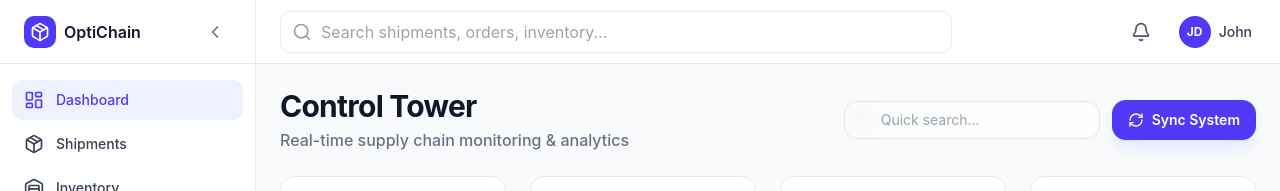
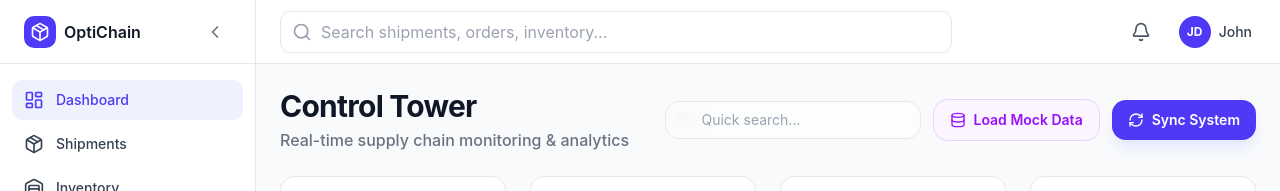
Before and after one commit to saurabh7889/OptiChain, a React (Vite) app: page / in a window 1280 px wide. Shown: the top 191 px of the page. Built offline with nearby package versions, Linux system fonts and the light colour scheme.

Commit message:
mock data addition

```diff
--- a/src/app/components/pages/Dashboard.tsx
+++ b/src/app/components/pages/Dashboard.tsx
@@ -1,8 +1,11 @@
-import { Package, TruckIcon, AlertTriangle, Warehouse, Activity, Zap, RefreshCw, Search, Box } from 'lucide-react';
+import { Package, TruckIcon, AlertTriangle, Warehouse, Activity, Zap, RefreshCw, Search, Box, Database } from 'lucide-react';
 import { KPICard } from '../shared/KPICard';
 import { AlertCard } from '../shared/AlertCard';
 import { useDashboard } from '../../hooks/useDashboard';
 import { useShipments } from '../../hooks/useShipments';
+import { useVehicles } from '../../hooks/useVehicles';
+import { useInventory } from '../../hooks/useInventory';
+import { useOrders } from '../../hooks/useOrders';
 import { toast } from 'sonner';
 import { useNavigate } from 'react-router';
 import { MapContainer, TileLayer, Marker, Popup, useMap } from 'react-leaflet';
@@ -32,8 +35,27 @@ function MapView({ center, zoom }: { center: [number, number], zoom: number }) {
 
 export function Dashboard() {
   const { data, loading, error, dismissAlert, clearAllAlerts, refreshData } = useDashboard();
-  const { shipments } = useShipments();
+  const { shipments, loadMockData: loadShipments, clearData: clearShipments } = useShipments();
+  const { loadMockData: loadVehicles, clearData: clearVehicles } = useVehicles();
+  const { loadMockData: loadInventory, clearData: clearInventory } = useInventory();
+  const { loadMockData: loadOrders, clearData: clearOrders } = useOrders();
   const navigate = useNavigate();
+
+  const handleLoadMockData = () => {
+    loadShipments();
+    loadVehicles();
+    loadInventory();
+    loadOrders();
+    toast.success('Mock data loaded across all modules');
+  };
+
+  const handleClearData = () => {
+    clearShipments();
+    clearVehicles();
+    clearInventory();
+    clearOrders();
+    toast.success('All mock data cleared');
+  };
 
   if (loading || !data) {
     return (
@@ -70,6 +92,13 @@ export function Dashboard() {
               className="pl-9 pr-4 py-2 border border-gray-200 rounded-xl text-sm focus:ring-2 focus:ring-indigo-500 focus:border-transparent outline-none w-64 bg-white/50 backdrop-blur-sm transition-all"
             />
           </div>
+          <button
+            onClick={shipments.length === 0 ? handleLoadMockData : handleClearData}
+            className="flex items-center gap-2 px-4 py-2.5 bg-purple-50 text-purple-600 rounded-xl text-sm font-semibold hover:bg-purple-100 transition-all border border-purple-200"
+          >
+            <Database className="w-4 h-4" />
+            {shipments.length === 0 ? 'Load Mock Data' : 'Clear Data'}
+          </button>
           <button
             onClick={() => {
               refreshData();
--- a/src/app/components/pages/Inventory.tsx
+++ b/src/app/components/pages/Inventory.tsx
@@ -1,5 +1,5 @@
 import React, { useState } from 'react';
-import { Warehouse, Package, TrendingDown, TrendingUp, AlertTriangle, BarChart3, Trash2 } from 'lucide-react';
+import { Warehouse, Package, TrendingDown, TrendingUp, AlertTriangle, BarChart3, Trash2, Database } from 'lucide-react';
 import { StatusBadge } from '../shared/StatusBadge';
 import { ProgressBar } from '../shared/ProgressBar';
 import { useInventory } from '../../hooks/useInventory';
@@ -16,7 +16,7 @@ import {
 } from '../ui/context-menu';
 
 export function Inventory() {
-  const { inventory, addItem, deleteItem } = useInventory();
+  const { inventory, addItem, deleteItem, loadMockData, clearData } = useInventory();
   const { warehouses, addWarehouse, deleteWarehouse } = useWarehouses();
   const [filterType, setFilterType] = useState<string>('All Items');
   const [isModalOpen, setIsModalOpen] = useState(false);
@@ -52,17 +52,26 @@ export function Inventory() {
   return (
     <div className="p-6 space-y-6">
       {/* Header */}
-      <div className="flex items-center justify-between">
+      <div className="flex flex-col md:flex-row md:items-center justify-between gap-4">
         <div>
           <h1 className="text-2xl font-semibold text-gray-900">Inventory Management</h1>
           <p className="text-gray-600 mt-1">Monitor and control stock levels across all warehouses</p>
         </div>
+        <div className="flex items-center gap-2">
+          <button
+            onClick={inventory.length === 0 ? loadMockData : clearData}
+            className="px-4 py-2 bg-purple-50 text-purple-600 rounded-lg hover:bg-purple-100 transition-colors font-medium flex items-center gap-2 border border-purple-200"
+          >
+            <Database className="w-4 h-4" />
+            {inventory.length === 0 ? 'Load Mock Data' : 'Clear Data'}
+          </button>
           <button
             onClick={() => setIsModalOpen(true)}
             className="px-4 py-2 bg-indigo-600 text-white rounded-lg hover:bg-indigo-700 transition-colors font-medium"
           >
             + Add Item
           </button>
+        </div>
       </div>
 
       {/* Warehouse Overview Header */}
--- a/src/app/components/pages/Orders.tsx
+++ b/src/app/components/pages/Orders.tsx
@@ -1,4 +1,4 @@
-import { ShoppingCart, Package, TruckIcon, CheckCircle, Clock, User, DollarSign } from 'lucide-react';
+import { ShoppingCart, Package, TruckIcon, CheckCircle, Clock, User, DollarSign, Database } from 'lucide-react';
 import { StatusBadge } from '../shared/StatusBadge';
 
 import { useOrders } from '../../hooks/useOrders';
@@ -32,7 +32,7 @@ const orderStatuses = [
 ];
 
 export function Orders() {
-  const { orders, addOrder, deleteOrder } = useOrders();
+  const { orders, addOrder, deleteOrder, loadMockData, clearData } = useOrders();
   const [filterType, setFilterType] = useState<string>('All Orders');
   const [isModalOpen, setIsModalOpen] = useState(false);
 
@@ -64,12 +64,21 @@ export function Orders() {
           <h1 className="text-2xl font-semibold text-gray-900">Orders</h1>
           <p className="text-gray-600 mt-1">Manage order lifecycle from placement to delivery</p>
         </div>
+        <div className="flex items-center gap-2">
+          <button
+            onClick={orders.length === 0 ? loadMockData : clearData}
+            className="px-4 py-2 bg-purple-50 text-purple-600 rounded-lg hover:bg-purple-100 transition-colors font-medium flex items-center gap-2 border border-purple-200"
+          >
+            <Database className="w-4 h-4" />
+            {orders.length === 0 ? 'Load Mock Data' : 'Clear Data'}
+          </button>
           <button
             onClick={() => setIsModalOpen(true)}
             className="px-4 py-2 bg-indigo-600 text-white rounded-lg hover:bg-indigo-700 transition-colors font-medium"
           >
             + New Order
           </button>
+        </div>
       </div>
 
       {/* Order Status Overview */}
--- a/src/app/components/pages/Shipments.tsx
+++ b/src/app/components/pages/Shipments.tsx
@@ -1,5 +1,5 @@
 import React, { useState } from 'react';
-import { Package, MapPin, Clock, TruckIcon, CheckCircle, AlertCircle, Navigation } from 'lucide-react';
+import { Package, MapPin, Clock, TruckIcon, CheckCircle, AlertCircle, Navigation, Database } from 'lucide-react';
 import { StatusBadge } from '../shared/StatusBadge';
 import { ProgressBar } from '../shared/ProgressBar';
 import { useShipments } from '../../hooks/useShipments';
@@ -14,7 +14,7 @@ import {
 import { Trash2 } from 'lucide-react';
 
 export function Shipments() {
-  const { shipments, addShipment, deleteShipment } = useShipments();
+  const { shipments, addShipment, deleteShipment, loadMockData, clearData } = useShipments();
   const [filterType, setFilterType] = useState<string>('All Shipments');
   const [isModalOpen, setIsModalOpen] = useState(false);
 
@@ -58,17 +58,26 @@ export function Shipments() {
   return (
     <div className="p-6 space-y-6">
       {/* Header */}
-      <div className="flex items-center justify-between">
+      <div className="flex flex-col md:flex-row md:items-center justify-between gap-4">
         <div>
           <h1 className="text-2xl font-semibold text-gray-900">Shipments</h1>
           <p className="text-gray-600 mt-1">Track and manage all shipments in real-time</p>
         </div>
+        <div className="flex items-center gap-2">
+          <button
+            onClick={shipments.length === 0 ? loadMockData : clearData}
+            className="px-4 py-2 bg-purple-50 text-purple-600 rounded-lg hover:bg-purple-100 transition-colors font-medium flex items-center gap-2 border border-purple-200"
+          >
+            <Database className="w-4 h-4" />
+            {shipments.length === 0 ? 'Load Mock Data' : 'Clear Data'}
+          </button>
           <button
             onClick={() => setIsModalOpen(true)}
             className="px-4 py-2 bg-indigo-600 text-white rounded-lg hover:bg-indigo-700 transition-colors font-medium"
           >
             + New Shipment
           </button>
+        </div>
       </div>
 
       {/* Filters */}
--- a/src/app/components/pages/Vehicles.tsx
+++ b/src/app/components/pages/Vehicles.tsx
@@ -1,4 +1,4 @@
-import { TruckIcon, Wrench, AlertTriangle, CheckCircle, Activity, Fuel, X } from 'lucide-react';
+import { TruckIcon, Wrench, AlertTriangle, CheckCircle, Activity, Fuel, X, Database } from 'lucide-react';
 import { StatusBadge } from '../shared/StatusBadge';
 import { ProgressBar } from '../shared/ProgressBar';
 import { useState } from 'react';
@@ -14,7 +14,7 @@ const fleetStats = [
 ];
 
 export function Vehicles() {
-  const { vehicles, addVehicle, deleteVehicle } = useVehicles();
+  const { vehicles, addVehicle, deleteVehicle, loadMockData, clearData } = useVehicles();
   const [filterType, setFilterType] = useState<string>('All Vehicles');
   const [showModal, setShowModal] = useState(false);
   const [form, setForm] = useState({
@@ -84,6 +84,13 @@ export function Vehicles() {
           <p className="text-gray-600 mt-1">Monitor vehicle health and maintenance schedules</p>
         </div>
         <div className="flex items-center gap-2">
+          <button
+            onClick={vehicles.length === 0 ? loadMockData : clearData}
+            className="px-4 py-2 bg-purple-50 text-purple-600 rounded-lg hover:bg-purple-100 transition-colors font-medium flex items-center gap-2 border border-purple-200"
+          >
+            <Database className="w-4 h-4" />
+            {vehicles.length === 0 ? 'Load Mock Data' : 'Clear Data'}
+          </button>
           <button
             onClick={handleAISummary}
             className="px-4 py-2 bg-purple-50 text-purple-600 rounded-lg hover:bg-purple-100 transition-colors font-medium flex items-center gap-2 border border-purple-200"
--- a/src/app/hooks/useInventory.ts
+++ b/src/app/hooks/useInventory.ts
@@ -57,9 +57,24 @@ export function useInventory() {
     setInventory(prev => prev.filter(item => item.id !== id));
   };
 
+  const loadMockData = () => {
+    setInventory([
+      { id: 'INV-4921', sku: 'SKU-5442', name: 'Industrial Motors (Type A)', warehouse: 'NY-Central', stock: 450, capacity: 1000, reorderPoint: 200, movementRate: 'High', status: 'In Stock', lastRestocked: '2 days ago', trend: 'up' },
+      { id: 'INV-4922', sku: 'SKU-8910', name: 'Cooling Fans', warehouse: 'TX-South', stock: 45, capacity: 500, reorderPoint: 100, movementRate: 'High', status: 'Critical', lastRestocked: '3 weeks ago', trend: 'down' },
+      { id: 'INV-4923', sku: 'SKU-1102', name: 'Hydraulic Pumps', warehouse: 'CA-West', stock: 150, capacity: 600, reorderPoint: 250, movementRate: 'Medium', status: 'Low Stock', lastRestocked: '1 month ago', trend: 'stable' },
+      { id: 'INV-4924', sku: 'SKU-3329', name: 'Steel Bearings', warehouse: 'NY-Central', stock: 8500, capacity: 10000, reorderPoint: 2000, movementRate: 'Low', status: 'In Stock', lastRestocked: '1 week ago', trend: 'up' }
+    ]);
+  };
+
+  const clearData = () => {
+    setInventory([]);
+  };
+
   return {
     inventory,
     addItem,
-    deleteItem
+    deleteItem,
+    loadMockData,
+    clearData
   };
 }
--- a/src/app/hooks/useOrders.ts
+++ b/src/app/hooks/useOrders.ts
@@ -36,5 +36,18 @@ export function useOrders() {
     setOrders(prev => prev.filter(o => o.id !== id));
   };
 
-  return { orders, addOrder, deleteOrder };
+  const loadMockData = () => {
+    setOrders([
+      { id: 'ORD-7521', customer: 'Acme Corp', items: 3, value: '$4,500', status: 'Processing', date: '2023-11-20', shipmentId: 'SH-8401', inventoryImpact: 'Medium', priority: 'high' },
+      { id: 'ORD-7522', customer: 'Global Motors', items: 12, value: '$18,200', status: 'Pending', date: '2023-11-21', shipmentId: null, inventoryImpact: 'High', priority: 'medium' },
+      { id: 'ORD-7523', customer: 'TechStart Inc', items: 1, value: '$1,200', status: 'Shipped', date: '2023-11-18', shipmentId: 'SH-8403', inventoryImpact: 'Low', priority: 'medium' },
+      { id: 'ORD-7524', customer: 'BuildWell Construction', items: 45, value: '$56,000', status: 'Delivered', date: '2023-11-15', shipmentId: 'SH-8402', inventoryImpact: 'High', priority: 'low' }
+    ]);
+  };
+
+  const clearData = () => {
+    setOrders([]);
+  };
+
+  return { orders, addOrder, deleteOrder, loadMockData, clearData };
 }
--- a/src/app/hooks/useShipments.ts
+++ b/src/app/hooks/useShipments.ts
@@ -118,9 +118,24 @@ export function useShipments() {
     setShipments(prev => prev.filter(shipment => shipment.id !== id));
   };
 
+  const loadMockData = () => {
+    setShipments([
+      { id: 'SH-8401', origin: 'New York, NY', destination: 'Los Angeles, CA', status: 'In Transit', progress: 65, eta: '2 days', vehicle: 'VH-101', driver: 'John Doe', items: 120, weight: '1,450 kg', priority: 'high' },
+      { id: 'SH-8402', origin: 'Chicago, IL', destination: 'Miami, FL', status: 'Delivered', progress: 100, eta: 'Completed', vehicle: 'VH-102', driver: 'Jane Smith', items: 45, weight: '300 kg', priority: 'medium' },
+      { id: 'SH-8403', origin: 'Boston, MA', destination: 'Seattle, WA', status: 'Delayed', progress: 25, eta: 'Delayed (Weather)', vehicle: 'VH-103', driver: 'Mike Johnson', items: 85, weight: '890 kg', priority: 'high' },
+      { id: 'SH-8404', origin: 'Austin, TX', destination: 'Denver, CO', status: 'Packed', progress: 0, eta: 'Calculating...', vehicle: 'VH-104', driver: 'Sarah Williams', items: 210, weight: '2,100 kg', priority: 'low' }
+    ]);
+  };
+
+  const clearData = () => {
+    setShipments([]);
+  };
+
   return {
     shipments,
     addShipment,
-    deleteShipment
+    deleteShipment,
+    loadMockData,
+    clearData
   };
 }
--- a/src/app/hooks/useVehicles.ts
+++ b/src/app/hooks/useVehicles.ts
@@ -38,5 +38,18 @@ export function useVehicles() {
     setVehicles(prev => prev.filter(v => v.id !== id));
   };
 
-  return { vehicles, addVehicle, deleteVehicle };
+  const loadMockData = () => {
+    setVehicles([
+      { id: 'VH-101', model: 'Volvo VNL 860', driver: 'John Doe', status: 'Active', currentShipment: 'SH-8401', health: 98, mileage: '45,200 km', fuelLevel: 75, location: 'In Transit', lastMaintenance: '2 weeks ago', nextMaintenance: '2 months' },
+      { id: 'VH-102', model: 'Freightliner Cascadia', driver: 'Jane Smith', status: 'Idle', currentShipment: null, health: 100, mileage: '12,500 km', fuelLevel: 100, location: 'Miami Depot', lastMaintenance: '1 week ago', nextMaintenance: '3 months' },
+      { id: 'VH-103', model: 'Kenworth T680', driver: 'Mike Johnson', status: 'Active', currentShipment: 'SH-8403', health: 85, mileage: '125,000 km', fuelLevel: 45, location: 'Delayed Route', lastMaintenance: '4 months ago', nextMaintenance: 'Next Week' },
+      { id: 'VH-104', model: 'Peterbilt 579', driver: 'Sarah Williams', status: 'Maintenance', currentShipment: null, health: 60, mileage: '280,000 km', fuelLevel: 15, location: 'Denver Service Center', lastMaintenance: '6 months ago', nextMaintenance: 'In Progress' }
+    ]);
+  };
+
+  const clearData = () => {
+    setVehicles([]);
+  };
+
+  return { vehicles, addVehicle, deleteVehicle, loadMockData, clearData };
 }
```
Lines whose indentation alone changed are shown as unchanged.
